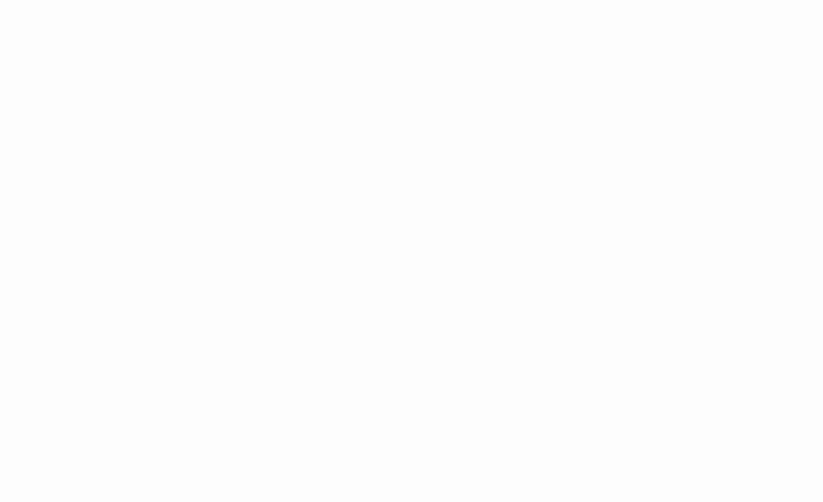
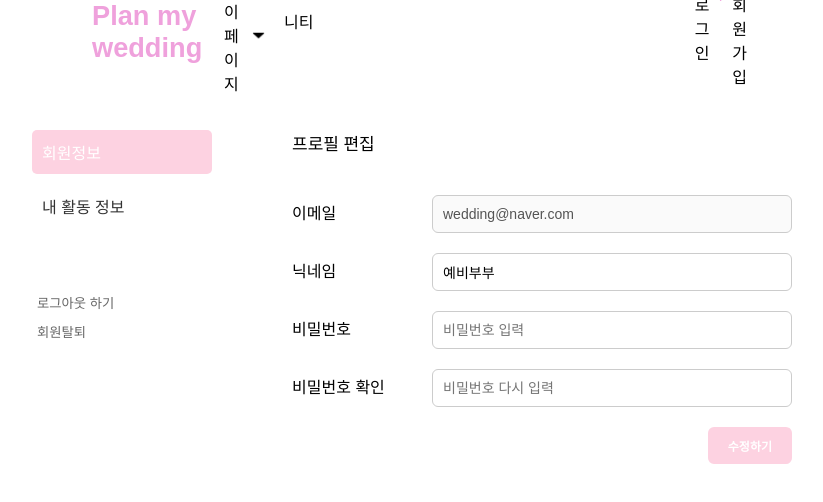
Before and after one commit to yugwangmyeong/PlanMyWedding, a React (Create React App) app in the folder front/: page /member in a window 1280 px wide. Before the commit this address had no page. Shown: the top 502 px of the page, without its empty margins (228-1051 px from the left). Built offline with nearby package versions, Linux system fonts and the light colour scheme.

Commit message:
차예린 - 4번째 커밋, member.html 완성

```diff
--- a/front/package.json
+++ b/front/package.json
@@ -3,6 +3,9 @@
   "version": "0.1.0",
   "private": true,
   "dependencies": {
+    "@fullcalendar/daygrid": "^6.1.17",
+    "@fullcalendar/interaction": "^6.1.17",
+    "@fullcalendar/react": "^6.1.17",
     "@hello-pangea/dnd": "^18.0.1",
     "@testing-library/dom": "^10.4.0",
     "@testing-library/jest-dom": "^6.6.3",
--- a/front/src/App.js
+++ b/front/src/App.js
@@ -1,35 +1,22 @@
-import "./App.css";
-import React, { useState } from "react";
-import { BrowserRouter, Routes, Route, Navigate } from "react-router-dom";
-import Header from "./components/Header";
-import Login from "./components/Login";
+// App.js
+
+import React from 'react';
+import { BrowserRouter, Routes, Route } from 'react-router-dom';
+import Member from "./components/Member"; // ✅ 컴포넌트가 있어야 함
+import Header from './components/Header';
+import Login from './components/Login';
 
 function App() {
-  const [token, setToken] = useState(localStorage.getItem("token"));
-  const isLoggedIn = !!token;
-
   return (
     <BrowserRouter>
-      <div className="app-container">
+      <div className="App">
         <Routes>
-          <Route
-            path="/"
-            element={
-              <div className="App-header">
-                <Login />
-              </div>
-            }
-          />
+          {/* 기존 라우트 */}
+          <Route path="/" element={<Login />} />
+          <Route path="/header" element={<Header />} />
 
-          <Route
-            path="/header"
-            element={isLoggedIn ? <Header /> : <Navigate to="/" />}
-          />
-
-          {/* <Route
-            path="/schedule"
-            element={isLoggedIn ? <Schedule /> : <Navigate to="/" />}
-          /> */}
+          {/* ✅ 추가된 WeddingHall 경로 */}
+          <Route path="/member" element={<Member />} />
         </Routes>
       </div>
     </BrowserRouter>
--- /dev/null
+++ b/front/src/components/Member.jsx
@@ -0,0 +1,63 @@
+import React from "react";
+import Header from "./Header";
+import "./styles/Member.css"; // CSS 불러오기
+
+
+
+const Member = () => {
+  return (
+    <div>
+      <Header />
+
+      <div className="container-wrapper">
+
+        {/* 왼쪽 박스 */}
+        <div className="left-container">
+          <button className="current-btn">회원정보</button><br></br>
+          <button className="btn1">내 활동 정보</button>
+          <br></br>
+          <br></br>
+          <br></br>
+          <br></br>
+          <button className="btn2">로그아웃 하기</button><br></br>
+          <button className="btn2">회원탈퇴</button>
+        </div>
+
+        {/* 오른쪽 박스 */}
+        <div className="right-container">
+          <div className="title">프로필 편집</div>
+          <br></br>
+          <br></br>
+
+          {/* 입력 필드들 */}
+          <div className="form-group-row">
+            <label>이메일</label>
+            <input type="email" placeholder="example@domain.com" value="wedding@naver.com" disabled />
+          </div>
+
+          <div className="form-group-row">
+            <label>닉네임</label>
+            <input type="text" placeholder="사용할 닉네임 입력" value="예비부부" />
+          </div>
+
+          <div className="form-group-row">
+            <label>비밀번호</label>
+            <input type="password" placeholder="비밀번호 입력" />
+          </div>
+
+          <div className="form-group-row">
+            <label>비밀번호 확인</label>
+            <input type="password" placeholder="비밀번호 다시 입력" />
+          </div>
+
+          <div className="button-wrapper">
+            <button className="submit-btn">수정하기</button>
+          </div>
+
+        </div>
+      </div>
+    </div>
+  );
+};
+
+export default Member;
--- /dev/null
+++ b/front/src/components/styles/Member.css
@@ -0,0 +1,142 @@
+/*-----------------------큰 박스 CSS -------------------------*/
+
+/* 전체 감싸는 박스 */
+.container-wrapper {
+    display: flex;         /* ✅ 좌우 나열 */
+    justify-content: center;
+    gap: 20px;             /* 사이 간격 */
+    margin-top: 40px;
+  }
+
+  /* 왼쪽 박스 */
+  .left-container {
+    width: 200px;
+    height: 700px;
+    padding: 20px;
+  }
+
+  /* 오른쪽 박스 */
+  .right-container {
+    width: 500px;
+    height: 700px;
+    padding: 20px;
+  }
+
+
+
+
+/*-----------------------왼쪽 버튼 들 CSS -------------------------*/
+
+
+
+
+  /* 회원정보, 내 활동 정보 버튼 CSS */
+
+  .current-btn {
+    background-color: #fdd2e1;
+    color: #FFFFFF;
+    border: none;
+    padding: 10px;
+    font-size: 16px;
+    width: 180px;
+    text-align: left;
+    border-radius: 5px;
+    margin: 0px 0px 10px 0px;
+  }
+
+  .btn1 {
+    background-color: white;
+    color: #333333;
+    border: none;
+    padding: 10px;
+    font-size: 16px;
+    width: 180px;
+    text-align: left;
+    border-radius: 5px;
+  }
+
+  .btn1:hover {
+    background-color: #f0f0f0;
+  }
+
+  /* 로그아웃, 회원 탈퇴 버튼 CSS */
+  .btn2 {
+    background-color: white;
+    color: #666666;
+    border: none;
+    padding: 5px;
+  }
+
+
+
+
+/*----------------------오른쪽 CSS ...??-------------------------*/
+
+
+  /* 오른쪽 박스 */
+  .title {
+    color: EFA1DC;
+    font-size: 17px;
+    font-weight: 500;
+  }
+
+  .right-container .form-group {
+    margin-bottom: 20px;
+    display: flex;
+    flex-direction: column;
+  }
+
+  .right-container label {
+    margin-bottom: 5px;
+  }
+
+  .right-container input {
+    padding: 8px;
+    border: 1px solid #ccc;
+    border-radius: 6px;
+    font-size: 14px;
+  }
+
+
+ .button-wrapper {
+    text-align: right; /* 👉 버튼을 오른쪽으로 정렬 */
+  }
+
+  .submit-btn {
+    padding: 10px 20px;
+    background-color: #fdd2e1;
+    font-size: 12px;
+    color: white;
+    border: none;
+    border-radius: 6px;
+    font-weight: bold;
+    cursor: pointer;
+
+  }
+
+  .right-container input {
+    padding: 10px; /* 살짝 더 넉넉하게 */
+    border: 1px solid #ccc;
+    border-radius: 6px;
+    font-size: 14px;
+    width: 100%;
+  }
+
+  .form-group-row {
+    display: flex;
+    align-items: center;
+    margin-bottom: 20px;
+    gap: 20px;
+  }
+
+  .form-group-row label {
+    min-width: 120px;        /* ✅ 그대로 둬도 좋아 */
+  }
+
+  .form-group-row input {
+    flex: 1;
+    padding: 10px;
+    border: 1px solid #ccc;
+    border-radius: 6px;
+    font-size: 14px;
+  }
```
Also changed, not shown: front/src/components/Schedule.jsx (deleted, +0 -22 lines), front/src/components/styles/Calender.css (+41 -2 lines), 1 other file (tests, documents, lock files or other folders).
